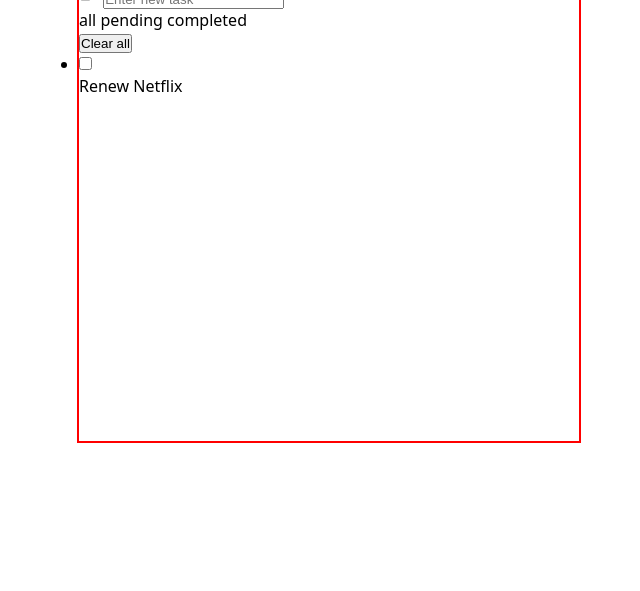
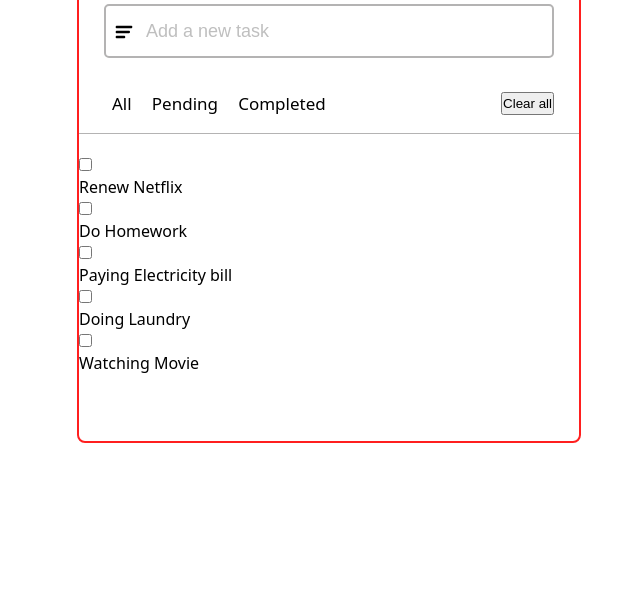
Before and after one commit to UtkristaPokharel/Project-todo-list, a plain HTML site: page index.html in a window 1280 px wide. Shown: the part 209-800 px from the top of the page, without its empty margins (311-951 px from the left). Drawn offline with Linux system fonts and the light colour scheme.

Commit message:
done some work

```diff
--- a/index.html
+++ b/index.html
@@ -11,15 +11,15 @@
 <body>
 	<div class="container">
 		<h1>Todo List</h1>
-		<div class="textinput">
+		<div class="task-input">
 			<img src="images/bar.svg" alt="bar" width="20px">
-			<input type="text" id="newtask" placeholder="Enter new task">
+			<input type="text" id="newtask" placeholder="Add a new task">
 		</div>
-		<div class="control">
+		<div class="controls">
 			<div class="filters">
-				<span id="all">all</span>
-				<span id="pending">pending</span>
-				<span id="completed">completed</span>
+				<span id="all">All</span>
+				<span id="pending">Pending</span>
+				<span id="completed">Completed</span>
 			</div>
 			<button class="clear-btn">Clear all</button>
 		</div>
@@ -30,6 +30,30 @@
 					<p>Renew Netflix</p>
 				</label>
 			</li>
+			<label for="2">
+				<li class="task">
+					<input type="checkbox" id="1">
+					<p>Do Homework</p>
+				</label>
+			</li>
+			<label for="3">
+				<li class="task">
+					<input type="checkbox" id="1">
+					<p>Paying Electricity bill</p>
+				</label>
+			</li>
+			<label for="4">
+				<li class="task">
+					<input type="checkbox" id="1">
+					<p>Doing Laundry</p>
+				</label>
+			</li>
+			<label for="5">
+				<li class="task">
+					<input type="checkbox" id="1">
+					<p>Watching Movie</p>
+				</label>
+			</li>
 		</ul>
 
 	</div>
--- a/style.css
+++ b/style.css
@@ -12,12 +12,63 @@ body {
 	flex-direction: column;
 	justify-content: center;
 	align-items: center;
+	overflow: hidden;
 	/* background-color: #ce1212; */
+}
+ul{
+	list-style: none;
 }
 
 .container {
 	background-color: #fff;
-	border: 2px solid red;
+	display: flex;
+	flex-direction: column;
+	gap: 20px;
+	border: 2px solid #ff1f1f;
 	width: 500px;
 	height: 500px;
+	border-radius: 8px;
+	/* padding: 28px ; */
 }
+
+.task-input{
+	display: flex;
+	height: 50px;
+	/* width: 85%; */
+	padding: 0 25px;
+	position: relative;
+}
+
+.task-input input{
+	height: 100%;
+	width: 100%;
+	font-size: 18px;
+	outline: none;
+	border-radius: 5px;
+	border: 2px solid #b4b3b3;
+	padding: 0 20px 0 40px;
+}
+
+.task-input img{
+	position: absolute;
+	top: 35%;
+	left: 7%;
+}
+
+.task-input input::placeholder{
+	color: #bfbfbf;
+}
+
+.controls{
+	padding: 18px 25px;
+	border-bottom: 1px solid#b4b3b3;
+	display: flex;
+	justify-content: space-between;
+}
+
+.filters span{
+	cursor: pointer;
+	margin: 0 8px;
+	font-size: 17px;
+
+}
```
